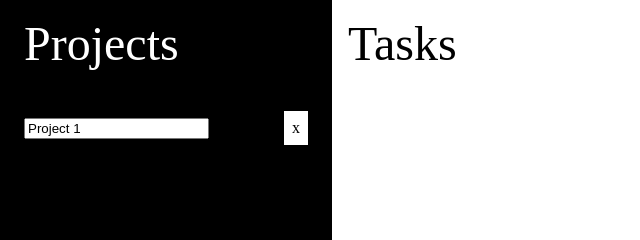
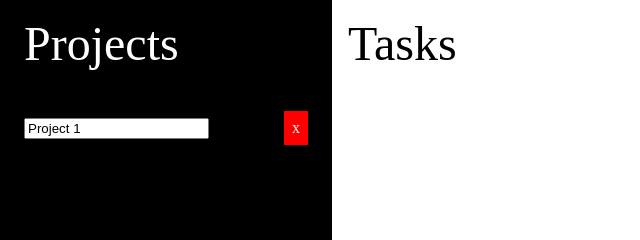
Before and after one commit to jjrog16/odin_todo, a website built with webpack: page dist/index.html in a window 1280 px wide. In both pictures the pointer is over the element 296 px from the left and 128 px from the top of the page. Shown: the top 240 px of the page, 0-640 px from the left. Built offline with nearby package versions, Linux system fonts and the light colour scheme.

Commit message:
Added red styling to project delete on hover

```diff
--- a/src/style.css
+++ b/src/style.css
@@ -46,8 +46,8 @@ body {
 }
 
 .delete-project:hover {
-  background-color: white;
-  color: black;
+  background-color: red;
+  color: white;
   cursor: pointer;
 }
 
```
Also changed, not shown: dist/main.js.
